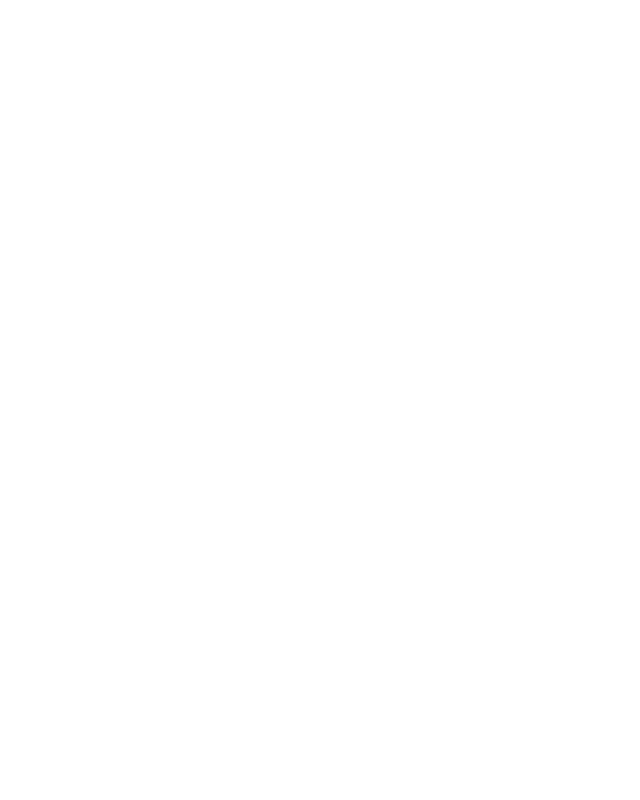
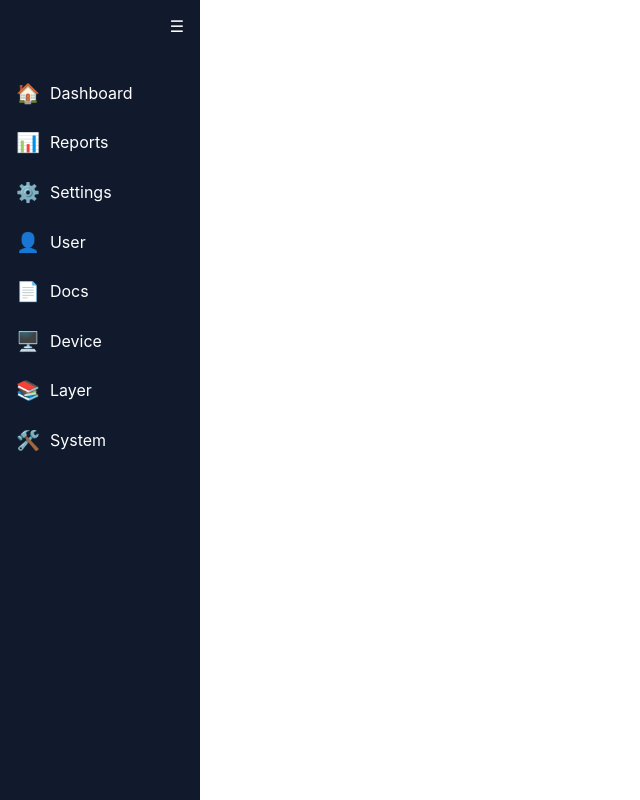
Before and after one commit to bahramali/NFTMonitoring, a React (Vite) app: page / in a window 1280 px wide. Shown: the whole page, without its empty margins (0-640 px from the left). Built offline with nearby package versions, Linux system fonts and the light colour scheme.

Commit message:
Add collapsible sidebar with navigation

```diff
--- a/src/compat/react-router-dom.jsx
+++ b/src/compat/react-router-dom.jsx
@@ -19,3 +19,13 @@ export function Outlet() {
 export function Sidebar() {
     return null;
 }
+
+export function NavLink({ to, children, className }) {
+    const cls =
+        typeof className === 'function' ? className({ isActive: false }) : className;
+    return (
+        <a href={to} className={cls}>
+            {children}
+        </a>
+    );
+}
--- a/src/components/Sidebar.jsx
+++ b/src/components/Sidebar.jsx
@@ -1,47 +1,52 @@
-
-import { useState } from 'react';
-import { FaHome, FaChartLine, FaCog, FaUser, FaBook, FaChevronRight } from 'react-icons/fa';
-import './Sidebar.css';
+import React, { useState } from 'react';
+import { NavLink } from 'react-router-dom';
+import styles from './Sidebar.module.css';
 
 export default function Sidebar() {
     const [collapsed, setCollapsed] = useState(false);
-
-    const toggle = () => setCollapsed(!collapsed);
+    const toggle = () => setCollapsed((c) => !c);
+    const linkClass = ({ isActive }) =>
+        `${styles.menuItem} ${isActive ? styles.active : ''}`;
 
     return (
-        <div className={`sidebar ${collapsed ? 'collapsed' : ''}`}>
-            <div className="sidebar-header">
-                <button className="toggle-btn" onClick={toggle}>
-                    <FaChevronRight className={collapsed ? 'rotate' : ''} />
-                </button>
-                {!collapsed && <h1 className="company">Company</h1>}
+        <div className={`${styles.sidebar} ${collapsed ? styles.collapsed : ''}`}>
+            <div className={styles.toggleButton} onClick={toggle}>
+                ☰
             </div>
-
-            <div className="sidebar-menu">
-                <SidebarItem icon={<FaHome />} text="Dashboard" collapsed={collapsed} />
-                <SidebarItem icon={<FaChartLine />} text="Reports" collapsed={collapsed} />
-                <SidebarItem icon={<FaCog />} text="Settings" collapsed={collapsed} />
-                <SidebarItem icon={<FaUser />} text="User Info" collapsed={collapsed} />
-                <SidebarItem icon={<FaBook />} text="Documentation" collapsed={collapsed} />
-            </div>
-
-            <div className="sidebar-divider" />
-
-            <div className="sidebar-filter">
-                {!collapsed && <div className="filter-title">SYSTEM FILTER</div>}
-                <SidebarItem icon={<FaChevronRight />} text="Device" collapsed={collapsed} />
-                <SidebarItem icon={<FaChevronRight />} text="Layer" collapsed={collapsed} />
-                <SidebarItem icon={<FaChevronRight />} text="System" collapsed={collapsed} />
-            </div>
+            <nav className={styles.menu}>
+                <NavLink to="/" className={linkClass}>
+                    <span className={styles.icon}>🏠</span>
+                    {!collapsed && <span className={styles.text}>Dashboard</span>}
+                </NavLink>
+                <NavLink to="/reports" className={linkClass}>
+                    <span className={styles.icon}>📊</span>
+                    {!collapsed && <span className={styles.text}>Reports</span>}
+                </NavLink>
+                <NavLink to="/settings" className={linkClass}>
+                    <span className={styles.icon}>⚙️</span>
+                    {!collapsed && <span className={styles.text}>Settings</span>}
+                </NavLink>
+                <NavLink to="/user" className={linkClass}>
+                    <span className={styles.icon}>👤</span>
+                    {!collapsed && <span className={styles.text}>User</span>}
+                </NavLink>
+                <NavLink to="/docs" className={linkClass}>
+                    <span className={styles.icon}>📄</span>
+                    {!collapsed && <span className={styles.text}>Docs</span>}
+                </NavLink>
+                <NavLink to="/filters/device" className={linkClass}>
+                    <span className={styles.icon}>🖥️</span>
+                    {!collapsed && <span className={styles.text}>Device</span>}
+                </NavLink>
+                <NavLink to="/filters/layer" className={linkClass}>
+                    <span className={styles.icon}>📚</span>
+                    {!collapsed && <span className={styles.text}>Layer</span>}
+                </NavLink>
+                <NavLink to="/filters/system" className={linkClass}>
+                    <span className={styles.icon}>🛠️</span>
+                    {!collapsed && <span className={styles.text}>System</span>}
+                </NavLink>
+            </nav>
         </div>
     );
 }
-
-function SidebarItem({ icon, text, collapsed }) {
-    return (
-        <div className="sidebar-item">
-            <span className="icon">{icon}</span>
-            {!collapsed && <span className="text">{text}</span>}
-        </div>
-    );
-}
--- a/src/components/Sidebar.module.css
+++ b/src/components/Sidebar.module.css
@@ -6,7 +6,6 @@
     transition: width 0.3s ease;
     display: flex;
     flex-direction: column;
-    align-items: center;
 }
 
 .collapsed {
@@ -21,7 +20,8 @@
 
 .menu {
     margin-top: 1rem;
-    width: 100%;
+    display: flex;
+    flex-direction: column;
 }
 
 .menuItem {
@@ -29,9 +29,12 @@
     align-items: center;
     padding: 0.8rem 1rem;
     cursor: pointer;
+    text-decoration: none;
+    color: inherit;
 }
 
-.menuItem:hover {
+.menuItem:hover,
+.active {
     background-color: #1C2A40;
 }
 
@@ -42,3 +45,11 @@
 .text {
     margin-left: 10px;
 }
+
+.collapsed .text {
+    display: none;
+}
+
+.collapsed .menuItem {
+    justify-content: center;
+}
--- a/src/layouts/MainLayout.jsx
+++ b/src/layouts/MainLayout.jsx
@@ -1,10 +1,14 @@
 import React from 'react';
 import { Outlet } from '../compat/react-router-dom.jsx';
+import Sidebar from '../components/Sidebar.jsx';
 
 function MainLayout() {
     return (
-        <div>
-            <Outlet />
+        <div style={{ display: 'flex' }}>
+            <Sidebar />
+            <main style={{ flexGrow: 1 }}>
+                <Outlet />
+            </main>
         </div>
     );
 }
```
